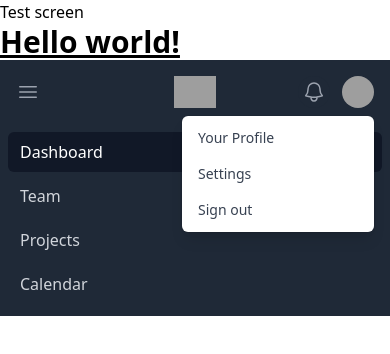
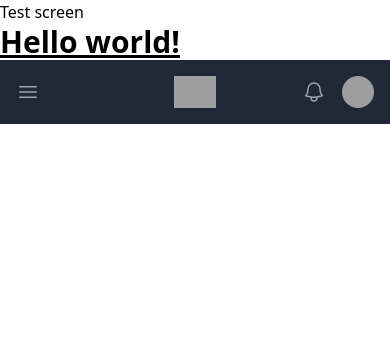
Before and after one commit to richardvisssr/Skilltree-project, a React (Create React App) app in the folder Code/skilltree-webapp/: page /test in a window 390 px wide. Shown: the top 354 px of the page. Built offline with nearby package versions, Linux system fonts and the light colour scheme; grey boxes are pictures that could not be loaded.

Commit message:
Tailwind

```diff
--- a/Code/skilltree-webapp/package.json
+++ b/Code/skilltree-webapp/package.json
@@ -3,6 +3,8 @@
   "version": "0.1.0",
   "private": true,
   "dependencies": {
+    "@headlessui/react": "^1.7.14",
+    "@heroicons/react": "^2.0.17",
     "@testing-library/jest-dom": "^5.16.5",
     "@testing-library/react": "^13.4.0",
     "@testing-library/user-event": "^13.5.0",
--- a/Code/skilltree-webapp/src/components/topbar.jsx
+++ b/Code/skilltree-webapp/src/components/topbar.jsx
@@ -1,75 +1,155 @@
-import React from 'react';
+import { Fragment } from 'react'
+import { Disclosure, Menu, Transition } from '@headlessui/react'
+import { Bars3Icon, BellIcon, XMarkIcon } from '@heroicons/react/24/outline'
 
-export default function topbar() {
+const navigation = [
+  { name: 'Dashboard', href: '#', current: true },
+  { name: 'Team', href: '#', current: false },
+  { name: 'Projects', href: '#', current: false },
+  { name: 'Calendar', href: '#', current: false },
+]
+
+function classNames(...classes) {
+  return classes.filter(Boolean).join(' ')
+}
+
+export default function Example() {
   return (
-    <nav class="bg-gray-800">
-    <div class="mx-auto max-w-7xl px-2 sm:px-6 lg:px-8">
-        <div class="relative flex h-16 items-center justify-between">
-        <div class="absolute inset-y-0 left-0 flex items-center sm:hidden">
-            <button type="button" class="inline-flex items-center justify-center rounded-md p-2 text-gray-400 hover:bg-gray-700 hover:text-white focus:outline-none focus:ring-2 focus:ring-inset focus:ring-white" aria-controls="mobile-menu" aria-expanded="false">
-            <span class="sr-only">Open main menu</span>
-            <svg class="block h-6 w-6" fill="none" viewBox="0 0 24 24" stroke-width="1.5" stroke="currentColor" aria-hidden="true">
-                <path stroke-linecap="round" stroke-linejoin="round" d="M3.75 6.75h16.5M3.75 12h16.5m-16.5 5.25h16.5" />
-            </svg>
-            <svg class="hidden h-6 w-6" fill="none" viewBox="0 0 24 24" stroke-width="1.5" stroke="currentColor" aria-hidden="true">
-                <path stroke-linecap="round" stroke-linejoin="round" d="M6 18L18 6M6 6l12 12" />
-            </svg>
-            </button>
+    <Disclosure as="nav" className="bg-gray-800">
+      {({ open }) => (
+        <>
+          <div className="mx-auto max-w-7xl px-2 sm:px-6 lg:px-8">
+            <div className="relative flex h-16 items-center justify-between">
+              <div className="absolute inset-y-0 left-0 flex items-center sm:hidden">
+                {/* Mobile menu button*/}
+                <Disclosure.Button className="inline-flex items-center justify-center rounded-md p-2 text-gray-400 hover:bg-gray-700 hover:text-white focus:outline-none focus:ring-2 focus:ring-inset focus:ring-white">
+                  <span className="sr-only">Open main menu</span>
+                  {open ? (
+                    <XMarkIcon className="block h-6 w-6" aria-hidden="true" />
+                  ) : (
+                    <Bars3Icon className="block h-6 w-6" aria-hidden="true" />
+                  )}
+                </Disclosure.Button>
               </div>
-        <div class="flex flex-1 items-center justify-center sm:items-stretch sm:justify-start">
-            <div class="flex flex-shrink-0 items-center">
-            <img class="block h-8 w-auto lg:hidden" src="https://tailwindui.com/img/logos/mark.svg?color=indigo&shade=500" alt="Your Company" />
-            <img class="hidden h-8 w-auto lg:block" src="https://tailwindui.com/img/logos/mark.svg?color=indigo&shade=500" alt="Your Company" />
+              <div className="flex flex-1 items-center justify-center sm:items-stretch sm:justify-start">
+                <div className="flex flex-shrink-0 items-center">
+                  <img
+                    className="block h-8 w-auto lg:hidden"
+                    src="https://tailwindui.com/img/logos/mark.svg?color=indigo&shade=500"
+                    alt="Your Company"
+                  />
+                  <img
+                    className="hidden h-8 w-auto lg:block"
+                    src="https://tailwindui.com/img/logos/mark.svg?color=indigo&shade=500"
+                    alt="Your Company"
+                  />
                 </div>
-            <div class="hidden sm:ml-6 sm:block">
-            <div class="flex space-x-4">
-                <a href="#" class="bg-gray-900 text-white rounded-md px-3 py-2 text-sm font-medium" aria-current="page">Dashboard</a>
-
-                <a href="#" class="text-gray-300 hover:bg-gray-700 hover:text-white rounded-md px-3 py-2 text-sm font-medium">Team</a>
-
-                <a href="#" class="text-gray-300 hover:bg-gray-700 hover:text-white rounded-md px-3 py-2 text-sm font-medium">Projects</a>
-
-                <a href="#" class="text-gray-300 hover:bg-gray-700 hover:text-white rounded-md px-3 py-2 text-sm font-medium">Calendar</a>
+                <div className="hidden sm:ml-6 sm:block">
+                  <div className="flex space-x-4">
+                    {navigation.map((item) => (
+                      <a
+                        key={item.name}
+                        href={item.href}
+                        className={classNames(
+                          item.current ? 'bg-gray-900 text-white' : 'text-gray-300 hover:bg-gray-700 hover:text-white',
+                          'rounded-md px-3 py-2 text-sm font-medium'
+                        )}
+                        aria-current={item.current ? 'page' : undefined}
+                      >
+                        {item.name}
+                      </a>
+                    ))}
                   </div>
                 </div>
               </div>
-        <div class="absolute inset-y-0 right-0 flex items-center pr-2 sm:static sm:inset-auto sm:ml-6 sm:pr-0">
-            <button type="button" class="rounded-full bg-gray-800 p-1 text-gray-400 hover:text-white focus:outline-none focus:ring-2 focus:ring-white focus:ring-offset-2 focus:ring-offset-gray-800">
-            <span class="sr-only">View notifications</span>
-            <svg class="h-6 w-6" fill="none" viewBox="0 0 24 24" stroke-width="1.5" stroke="currentColor" aria-hidden="true">
-                <path stroke-linecap="round" stroke-linejoin="round" d="M14.857 17.082a23.848 23.848 0 005.454-1.31A8.967 8.967 0 0118 9.75v-.7V9A6 6 0 006 9v.75a8.967 8.967 0 01-2.312 6.022c1.733.64 3.56 1.085 5.455 1.31m5.714 0a24.255 24.255 0 01-5.714 0m5.714 0a3 3 0 11-5.714 0" />
-            </svg>
+              <div className="absolute inset-y-0 right-0 flex items-center pr-2 sm:static sm:inset-auto sm:ml-6 sm:pr-0">
+                <button
+                  type="button"
+                  className="rounded-full bg-gray-800 p-1 text-gray-400 hover:text-white focus:outline-none focus:ring-2 focus:ring-white focus:ring-offset-2 focus:ring-offset-gray-800"
+                >
+                  <span className="sr-only">View notifications</span>
+                  <BellIcon className="h-6 w-6" aria-hidden="true" />
                 </button>
 
-            <div class="relative ml-3">
+                {/* Profile dropdown */}
+                <Menu as="div" className="relative ml-3">
                   <div>
-                <button type="button" class="flex rounded-full bg-gray-800 text-sm focus:outline-none focus:ring-2 focus:ring-white focus:ring-offset-2 focus:ring-offset-gray-800" id="user-menu-button" aria-expanded="false" aria-haspopup="true">
-                <span class="sr-only">Open user menu</span>
-                <img class="h-8 w-8 rounded-full" src="https://images.unsplash.com/photo-1472099645785-5658abf4ff4e?ixlib=rb-1.2.1&ixid=eyJhcHBfaWQiOjEyMDd9&auto=format&fit=facearea&facepad=2&w=256&h=256&q=80" alt="" />
-                </button>
+                    <Menu.Button className="flex rounded-full bg-gray-800 text-sm focus:outline-none focus:ring-2 focus:ring-white focus:ring-offset-2 focus:ring-offset-gray-800">
+                      <span className="sr-only">Open user menu</span>
+                      <img
+                        className="h-8 w-8 rounded-full"
+                        src="https://images.unsplash.com/photo-1472099645785-5658abf4ff4e?ixlib=rb-1.2.1&ixid=eyJhcHBfaWQiOjEyMDd9&auto=format&fit=facearea&facepad=2&w=256&h=256&q=80"
+                        alt=""
+                      />
+                    </Menu.Button>
                   </div>
-
-            <div class="absolute right-0 z-10 mt-2 w-48 origin-top-right rounded-md bg-white py-1 shadow-lg ring-1 ring-black ring-opacity-5 focus:outline-none" role="menu" aria-orientation="vertical" aria-labelledby="user-menu-button" tabindex="-1">
-                <a href="#" class="block px-4 py-2 text-sm text-gray-700" role="menuitem" tabindex="-1" id="user-menu-item-0">Your Profile</a>
-                <a href="#" class="block px-4 py-2 text-sm text-gray-700" role="menuitem" tabindex="-1" id="user-menu-item-1">Settings</a>
-                <a href="#" class="block px-4 py-2 text-sm text-gray-700" role="menuitem" tabindex="-1" id="user-menu-item-2">Sign out</a>
-            </div>
-            </div>
+                  <Transition
+                    as={Fragment}
+                    enter="transition ease-out duration-100"
+                    enterFrom="transform opacity-0 scale-95"
+                    enterTo="transform opacity-100 scale-100"
+                    leave="transition ease-in duration-75"
+                    leaveFrom="transform opacity-100 scale-100"
+                    leaveTo="transform opacity-0 scale-95"
+                  >
+                    <Menu.Items className="absolute right-0 z-10 mt-2 w-48 origin-top-right rounded-md bg-white py-1 shadow-lg ring-1 ring-black ring-opacity-5 focus:outline-none">
+                      <Menu.Item>
+                        {({ active }) => (
+                          <a
+                            href="#"
+                            className={classNames(active ? 'bg-gray-100' : '', 'block px-4 py-2 text-sm text-gray-700')}
+                          >
+                            Your Profile
+                          </a>
+                        )}
+                      </Menu.Item>
+                      <Menu.Item>
+                        {({ active }) => (
+                          <a
+                            href="#"
+                            className={classNames(active ? 'bg-gray-100' : '', 'block px-4 py-2 text-sm text-gray-700')}
+                          >
+                            Settings
+                          </a>
+                        )}
+                      </Menu.Item>
+                      <Menu.Item>
+                        {({ active }) => (
+                          <a
+                            href="#"
+                            className={classNames(active ? 'bg-gray-100' : '', 'block px-4 py-2 text-sm text-gray-700')}
+                          >
+                            Sign out
+                          </a>
+                        )}
+                      </Menu.Item>
+                    </Menu.Items>
+                  </Transition>
+                </Menu>
               </div>
             </div>
           </div>
 
-    <div class="sm:hidden" id="mobile-menu">
-        <div class="space-y-1 px-2 pb-3 pt-2">
-        <a href="#" class="bg-gray-900 text-white block rounded-md px-3 py-2 text-base font-medium" aria-current="page">Dashboard</a>
-
-        <a href="#" class="text-gray-300 hover:bg-gray-700 hover:text-white block rounded-md px-3 py-2 text-base font-medium">Team</a>
-
-        <a href="#" class="text-gray-300 hover:bg-gray-700 hover:text-white block rounded-md px-3 py-2 text-base font-medium">Projects</a>
-
-        <a href="#" class="text-gray-300 hover:bg-gray-700 hover:text-white block rounded-md px-3 py-2 text-base font-medium">Calendar</a>
+          <Disclosure.Panel className="sm:hidden">
+            <div className="space-y-1 px-2 pb-3 pt-2">
+              {navigation.map((item) => (
+                <Disclosure.Button
+                  key={item.name}
+                  as="a"
+                  href={item.href}
+                  className={classNames(
+                    item.current ? 'bg-gray-900 text-white' : 'text-gray-300 hover:bg-gray-700 hover:text-white',
+                    'block rounded-md px-3 py-2 text-base font-medium'
+                  )}
+                  aria-current={item.current ? 'page' : undefined}
+                >
+                  {item.name}
+                </Disclosure.Button>
+              ))}
             </div>
-    </div>
-    </nav>
+          </Disclosure.Panel>
+        </>
+      )}
+    </Disclosure>
   )
 }
```
Also changed, not shown: 1 other file (tests, documents, lock files or other folders). Lines whose indentation alone changed are shown as unchanged.
